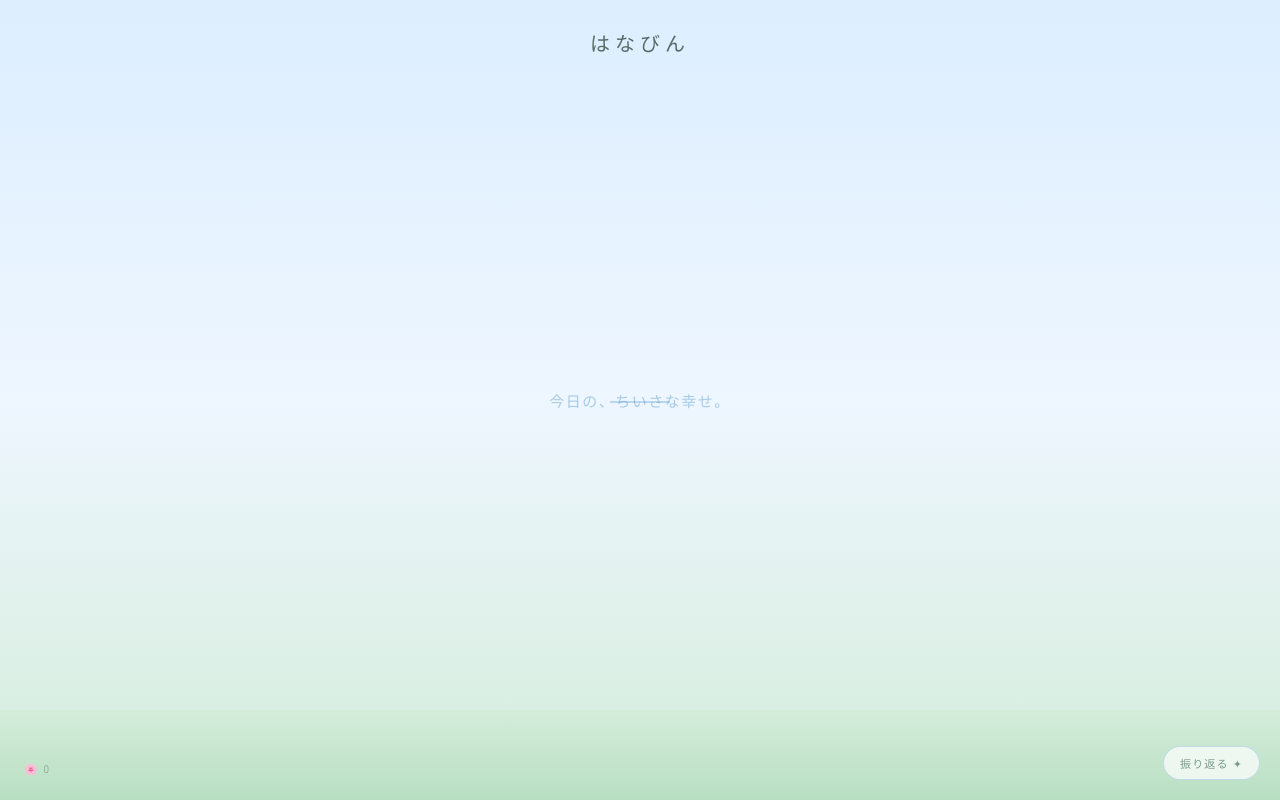
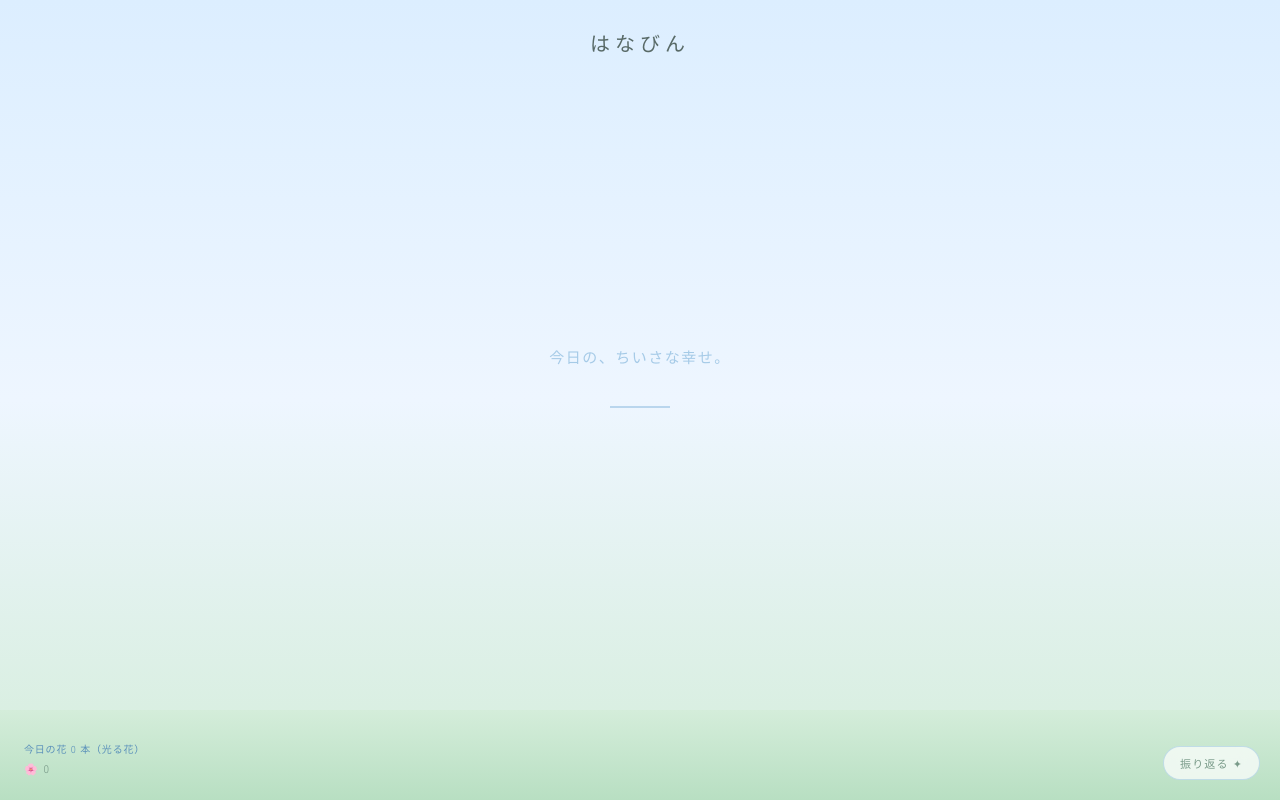
Before and after one commit to ru-se/hanabana, a React (Vite) app: page / in a window 1280 px wide. Built offline with nearby package versions, Linux system fonts and the light colour scheme; no server answers; the database is empty.

Commit message:
refine ux: remove intrusive feedback, fix placeholder overlap, improve flower realism

```diff
--- a/src/App.tsx
+++ b/src/App.tsx
@@ -1,4 +1,4 @@
-import { useCallback, useEffect, useRef, useState } from 'react'
+import { useCallback, useMemo, useRef, useState } from 'react'
 import { Garden } from './components/Garden'
 import { ParticleCanvas, type ParticleCanvasHandle } from './components/ParticleCanvas'
 import { RecapPanel } from './components/RecapPanel'
@@ -9,8 +9,7 @@ import { useBloom } from './hooks/useBloom'
 import { useGarden } from './hooks/useGarden'
 import { useMemories } from './hooks/useMemories'
 import { useTodayKey } from './hooks/useTodayKey'
-import { moodSubline } from './lib/flowerGen'
-import type { Mood } from './types'
+import { isSameLocalDay } from './lib/time'
 
 export default function App() {
   const toastRef = useRef<ToastHandle>(null)
@@ -19,16 +18,13 @@ export default function App() {
 
   const { memories, addMemory, weeks } = useMemories()
   const todayKey = useTodayKey()
-  const garden = useGarden(memories, todayKey)
+  const garden = useGarden(memories)
   const [recapOpen, setRecapOpen] = useState(false)
-  const [feedbackLine, setFeedbackLine] = useState<string | null>(null)
   const closeRecap = useCallback(() => setRecapOpen(false), [])
-
-  useEffect(() => {
-    if (!feedbackLine) return
-    const t = window.setTimeout(() => setFeedbackLine(null), 4500)
-    return () => window.clearTimeout(t)
-  }, [feedbackLine])
+  const todayCount = useMemo(
+    () => memories.reduce((acc, m) => (isSameLocalDay(m.created_at, todayKey) ? acc + 1 : acc), 0),
+    [memories, todayKey],
+  )
 
   const bloom = useBloom({
     addMemory,
@@ -37,7 +33,6 @@ export default function App() {
     onParticles: (x, y, mood) => particleRef.current?.spawn(x, y, mood),
     onBloom: (m) => garden.bloomFromMemory(m),
     onToast: (msg) => toastRef.current?.show(msg),
-    onFeedbackLine: (mood: Mood) => setFeedbackLine(moodSubline(mood)),
   })
 
   return (
@@ -55,13 +50,13 @@ export default function App() {
       <WriteZone
         disabled={bloom.isBusy}
         busy={bloom.isBusy}
-        feedbackLine={feedbackLine}
         onSubmit={bloom.submit}
       />
 
       <div className="counter">
         🌸 <span>{memories.length}</span>
       </div>
+      <div className="todayBadge">今日の花 {todayCount} 本（光る花）</div>
       <button className="recapBtn" onClick={() => setRecapOpen(true)}>
         振り返る ✦
       </button>
--- a/src/components/Garden.tsx
+++ b/src/components/Garden.tsx
@@ -140,7 +140,10 @@ function renderFlower(
   ctx.beginPath()
   ctx.moveTo(0, 0)
   ctx.lineTo(0, -stemH)
-  ctx.strokeStyle = '#7cbf8a'
+  const stemGrad = ctx.createLinearGradient(0, 0, 0, -stemH)
+  stemGrad.addColorStop(0, 'rgba(111,181,123,0.95)')
+  stemGrad.addColorStop(1, 'rgba(89,146,102,0.95)')
+  ctx.strokeStyle = stemGrad
   ctx.lineWidth = 1.6 * sc
   ctx.stroke()
 
@@ -194,11 +197,21 @@ function renderFlower(
       ctx.beginPath()
       ctx.ellipse(0, 0, r * 0.42, r * 0.28, 0, 0, Math.PI * 2)
       const j = (rand(f.id, `p${i}`) - 0.5) * 12
-      ctx.fillStyle = petalColor(j)
+      const petalGrad = ctx.createRadialGradient(0, 0, r * 0.06, 0, 0, r * 0.48)
+      petalGrad.addColorStop(0, `hsla(${def.hue + j},${Math.min(100, def.sat + 5)}%,${Math.min(96, def.light + 16)}%,0.95)`)
+      petalGrad.addColorStop(1, `hsla(${def.hue + j},${def.sat}%,${Math.max(22, def.light - 8)}%,0.92)`)
+      ctx.fillStyle = petalGrad
       ctx.globalAlpha = depthOpacity * 0.87
       ctx.fill()
       ctx.restore()
     }
+    ctx.beginPath()
+    ctx.arc(0, 0, r * 0.32, 0, Math.PI * 2)
+    const centerGrad = ctx.createRadialGradient(0, 0, 0, 0, 0, r * 0.32)
+    centerGrad.addColorStop(0, 'rgba(255,245,205,0.95)')
+    centerGrad.addColorStop(1, 'rgba(246,212,145,0.85)')
+    ctx.fillStyle = centerGrad
+    ctx.fill()
     ctx.beginPath()
     ctx.arc(0, 0, r * 0.21, 0, Math.PI * 2)
     ctx.fillStyle = '#fff8e1'
--- a/src/components/WriteZone.tsx
+++ b/src/components/WriteZone.tsx
@@ -4,7 +4,6 @@ import { WaterDrop } from './WaterDrop'
 export function WriteZone(props: {
   disabled?: boolean
   busy?: boolean
-  feedbackLine?: string | null
   onSubmit: (text: string) => Promise<void>
 }) {
   const [text, setText] = useState('')
@@ -49,13 +48,8 @@ export function WriteZone(props: {
       <div className="underline" />
       <div className={`hint ${canSend ? 'hintOn' : ''}`}>⌘ Enter でも送れます</div>
       <div className={`analyzeLine ${busy ? 'analyzeLineOn' : ''}`} aria-live="polite">
-        気持ちを読み取り中…
+        花が咲く準備中…
       </div>
-      {props.feedbackLine ? (
-        <div className="writeFeedback" aria-live="polite">
-          {props.feedbackLine}
-        </div>
-      ) : null}
       <button
         className={`sendBtnWrap ${canSend ? 'sendBtnShow' : ''}`}
         onClick={() => void submit()}
--- a/src/hooks/useBloom.ts
+++ b/src/hooks/useBloom.ts
@@ -11,7 +11,6 @@ export type UseBloomArgs = {
   onParticles: (x: number, y: number, mood: Mood) => void
   onBloom: (m: Memory) => void
   onToast: (msg: string) => void
-  onFeedbackLine?: (mood: Mood) => void
 }
 
 export function useBloom(args: UseBloomArgs): { isBusy: boolean; submit: (text: string) => Promise<void> } {
@@ -35,11 +34,14 @@ export function useBloom(args: UseBloomArgs): { isBusy: boolean; submit: (text:
     const myId = ++activeId.current
     clearTimers()
     setIsBusy(true)
+    const startedAt = performance.now()
 
     const cx = window.innerWidth / 2
     const cy = window.innerHeight / 2 + 10
 
     argsRef.current.onWaterDrop?.()
+    argsRef.current.onFlash()
+    argsRef.current.onRipple(cx, cy)
 
     let mood: Mood = 'moved'
     try {
@@ -51,14 +53,14 @@ export function useBloom(args: UseBloomArgs): { isBusy: boolean; submit: (text:
 
     if (activeId.current !== myId) return
 
-    argsRef.current.onFeedbackLine?.(mood)
-    argsRef.current.onFlash()
-    argsRef.current.onRipple(cx, cy)
+    const elapsed = performance.now() - startedAt
+    const waitParticles = Math.max(0, 550 - elapsed)
+    const waitBloom = Math.max(0, 800 - elapsed)
 
     const particlesT = window.setTimeout(() => {
       if (activeId.current !== myId) return
       argsRef.current.onParticles(cx, cy, mood)
-    }, 550)
+    }, waitParticles)
     timersRef.current.push(particlesT)
 
     const bloomT = window.setTimeout(() => {
@@ -74,7 +76,7 @@ export function useBloom(args: UseBloomArgs): { isBusy: boolean; submit: (text:
           if (activeId.current === myId) setIsBusy(false)
         }
       })()
-    }, 800)
+    }, waitBloom)
     timersRef.current.push(bloomT)
   }, [])
 
--- a/src/hooks/useGarden.ts
+++ b/src/hooks/useGarden.ts
@@ -1,5 +1,4 @@
 import { useCallback, useEffect, useRef, useState } from 'react'
-import { isSameLocalDay } from '../lib/time'
 import type { GardenFlower, Memory } from '../types'
 
 function hashToUnit(v: string): number {
@@ -13,7 +12,6 @@ function hashToUnit(v: string): number {
 
 export function useGarden(
   memories: Memory[],
-  todayKey: string,
 ): {
   flowers: GardenFlower[]
   isFlashOn: boolean
@@ -42,17 +40,16 @@ export function useGarden(
         ySeed: hashToUnit(m.id),
         bornAtMs: now,
         createdAtISO: m.created_at,
-        isToday: isSameLocalDay(m.created_at, todayKey),
       }
       knownIds.current.add(m.id)
-      setFlowers((prev) => [...prev, f].slice(-140))
+      setFlowers((prev) => [...prev, f].slice(-500))
     },
-    [todayKey],
+    [],
   )
 
   useEffect(() => {
     const now = performance.now()
-    const incoming = memories.slice(-120)
+    const incoming = memories
     const missing = incoming.filter((m) => !knownIds.current.has(m.id))
     if (!missing.length) return
 
@@ -67,12 +64,11 @@ export function useGarden(
           ySeed: hashToUnit(m.id),
           bornAtMs: now - 1600,
           createdAtISO: m.created_at,
-          isToday: isSameLocalDay(m.created_at, todayKey),
         })
       }
-      return next.slice(-140)
+      return next.slice(-500)
     })
-  }, [memories, todayKey])
+  }, [memories])
 
   useEffect(() => {
     return () => {
--- a/src/index.css
+++ b/src/index.css
@@ -98,6 +98,17 @@ textarea {
   user-select: none;
 }
 
+.todayBadge {
+  position: fixed;
+  bottom: 44px;
+  left: 24px;
+  z-index: 20;
+  font-size: 10px;
+  color: rgba(61, 122, 181, 0.78);
+  letter-spacing: 0.08em;
+  user-select: none;
+}
+
 .recapBtn {
   position: fixed;
   bottom: 20px;
@@ -182,6 +193,9 @@ textarea {
   text-align: center;
   pointer-events: none;
   position: absolute;
+  left: 24px;
+  right: 24px;
+  top: calc(50% - 54px);
   transition: opacity 0.25s;
   user-select: none;
 }
@@ -197,6 +211,7 @@ textarea {
   font-weight: 300;
   color: var(--ui-ink);
   line-height: 1.9;
+  padding-top: 8px;
   resize: none;
   text-align: center;
   caret-color: rgba(107, 168, 212, 0.8);
@@ -232,9 +247,9 @@ textarea {
 }
 
 .analyzeLine {
-  margin-top: 10px;
+  margin-top: 8px;
   font-size: 11px;
-  color: rgba(107, 168, 212, 0.75);
+  color: rgba(107, 168, 212, 0.6);
   letter-spacing: 0.12em;
   text-align: center;
   opacity: 0;
@@ -248,28 +263,6 @@ textarea {
 .analyzeLineOn {
   opacity: 1;
   max-height: 24px;
-}
-
-.writeFeedback {
-  margin-top: 10px;
-  font-size: 12px;
-  font-weight: 300;
-  color: rgba(44, 62, 53, 0.72);
-  letter-spacing: 0.06em;
-  text-align: center;
-  line-height: 1.65;
-  max-width: 420px;
-  animation: feedbackFade 0.5s ease-out;
-}
-@keyframes feedbackFade {
-  from {
-    opacity: 0;
-    transform: translateY(4px);
-  }
-  to {
-    opacity: 1;
-    transform: translateY(0);
-  }
 }
 
 .sendBtnWrap {
--- a/src/types/index.ts
+++ b/src/types/index.ts
@@ -33,5 +33,4 @@ export type GardenFlower = {
   ySeed: number // 0..1 depth-ish seed (deterministic)
   bornAtMs: number
   createdAtISO: string
-  isToday: boolean
 }
```
